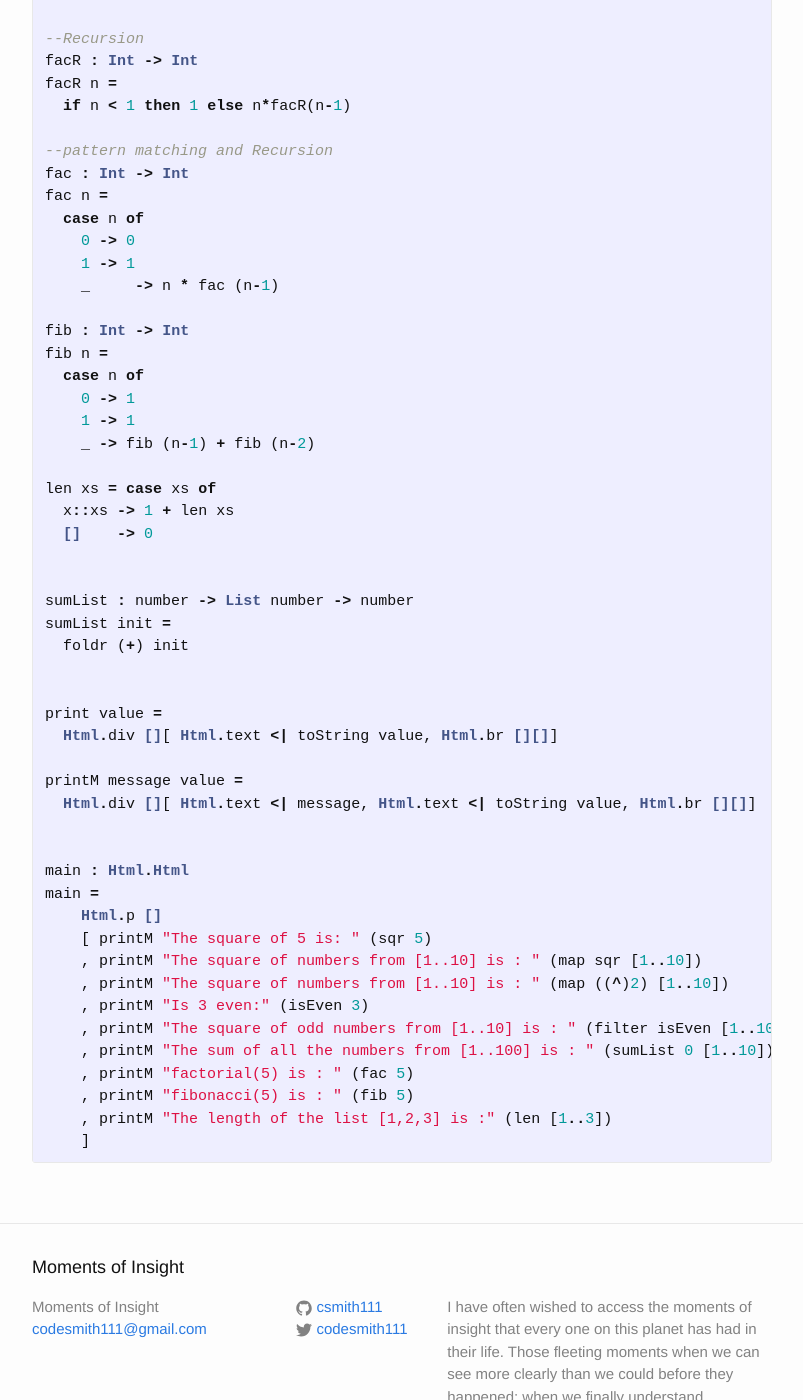
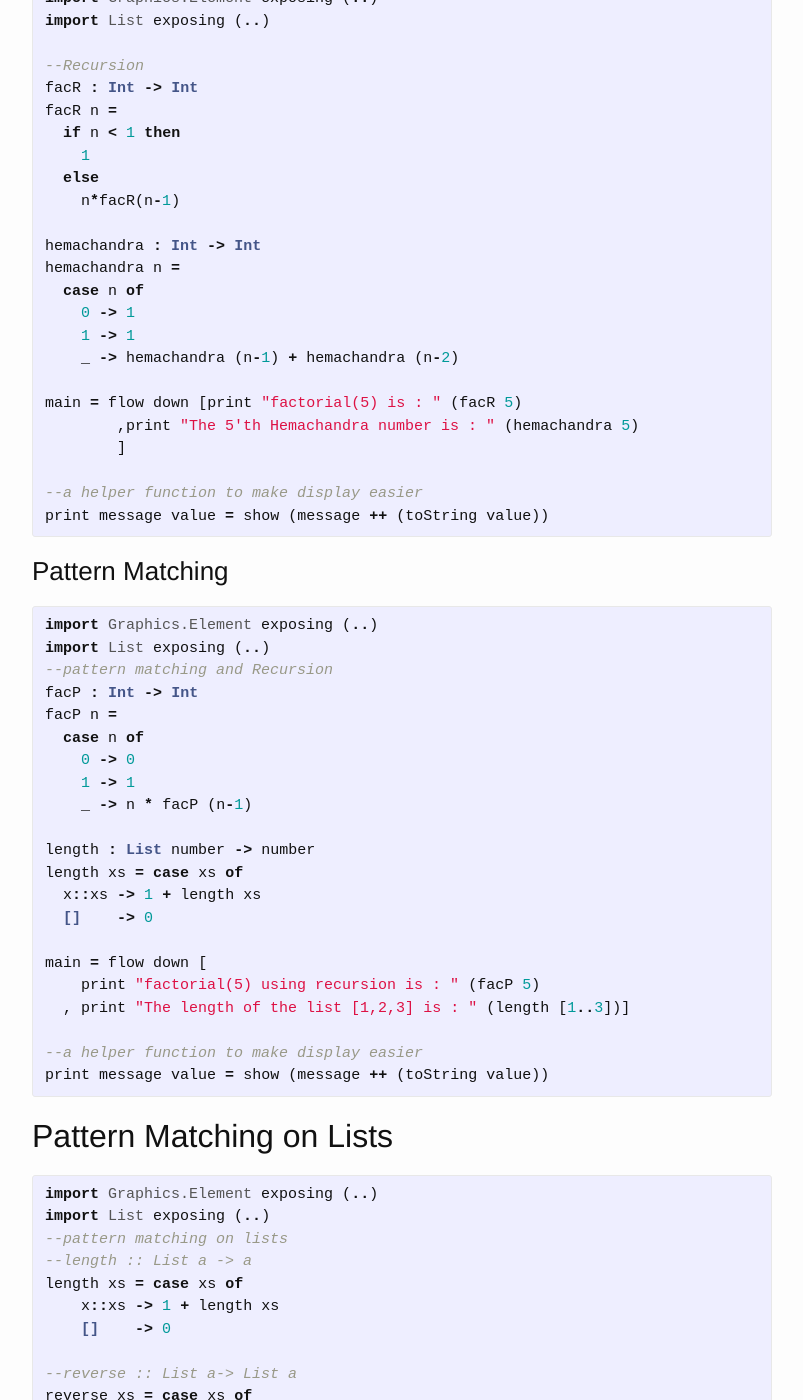
Before and after one commit to csmith111/csmith111.github.io, a Jekyll site: the page built from _posts/2016-02-07-ASecondBlogPost.markdown, in a window 1280 px wide and 1400 px high, scrolled down 2339 px. Shown: the whole window, without its empty margins (238-1041 px from the left). Built offline with Jekyll 4.4.1, drawn with Linux system fonts in a browser that asks for light colours; formulas are drawn with MathJax 3; some of the changed text lies outside the part shown.

Commit message:
fourth blog post

```diff
--- a/_includes/head.html
+++ b/_includes/head.html
@@ -9,4 +9,34 @@
   <link rel="stylesheet" href="{{ "/css/main.css" | prepend: site.baseurl }}">
   <link rel="canonical" href="{{ page.url | replace:'index.html','' | prepend: site.baseurl | prepend: site.url }}">
   <link rel="alternate" type="application/rss+xml" title="{{ site.title }}" href="{{ "/feed.xml" | prepend: site.baseurl | prepend: site.url }}">
+
+  <script type="text/x-mathjax-config">
+      MathJax.Hub.Config({
+          jax: ["input/TeX","output/HTML-CSS"],
+          extensions: ["tex2jax.js"],
+          tex2jax: {
+          inlineMath: [ ['$','$'], ["\\(","\\)"] ],
+          displayMath: [ ['$$','$$'], ["\\[","\\]"] ],
+          processEscapes: true
+          },
+      });
+      </script>
+
+      <script type="text/x-mathjax-config">
+      MathJax.Hub.Config({
+          tex2jax: {
+          skipTags: ['script', 'noscript', 'style', 'textarea', 'pre']
+          }
+      });
+
+      MathJax.Hub.Queue(function() {
+          var all = MathJax.Hub.getAllJax(), i;
+          for(i=0; i < all.length; i += 1) {
+              all[i].SourceElement().parentNode.className += ' has-jax';
+          }
+      });
+      </script>
+
+      <script type="text/javascript" src="http://cdn.mathjax.org/mathjax/latest/MathJax.js"></script>
+
 </head>
--- a/_posts/2016-02-07-ASecondBlogPost.markdown
+++ b/_posts/2016-02-07-ASecondBlogPost.markdown
@@ -51,14 +51,18 @@
 isEven n =
    n % 2 == 0
 
-main = show [print "The sqr of 5 is : " (sqr 5)
-        ,print "40 degrees centigrade is : " (centigradeToFahrenheit 40)
+increment : number -> number
+increment n = n+1
+
+main = flow down [print "The sqr of 5 is : " (sqr 5)
+        ,print "40 degrees centigrade in Fahrenheit is : " (centigradeToFahrenheit 40)
         ,print "Is 5 an even number : " (isEven 5)
         ,print "3 + 2 is : " (add 3 2)
+        ,print "incrementing 5 we get : " (increment 5)
         ]
 
 --a helper function to make display easier
-print message value = (message ++ (toString value))
+print message value = show (message ++ (toString value))
 
 {% endhighlight %}
 
@@ -87,72 +91,109 @@
 print message value = show (message ++ (toString value))
 {% endhighlight %}
 
-## Function Composition
+
 
 ## Recursive Functions
 
-{% highlight Haskell %}
-
-sqr : number -> number
-sqr n =
-  n*n
+Recursive Functions are simply functions that call themselves in their definition. Recursion is a powerful technique to solve problems in an intuitive and compact manner. The common example used to illustrate this is the factorial function:
+$$ n! = n*(n-1)!$$. As you can see the definition of the function refers to itself. This is natural to do in mathematics, can we do the same in an Elm program? The answer is  yes.. Let us see how this looks.
 
 
-isEven : Int -> Bool
-isEven n =
-  n % 2 == 0
+{% highlight Haskell %}
+import Graphics.Element exposing (..)
+import List exposing (..)
 
 --Recursion
 facR : Int -> Int
 facR n =
-  if n < 1 then 1 else n*facR(n-1)
+  if n < 1 then
+    1
+  else
+    n*facR(n-1)
 
+hemachandra : Int -> Int
+hemachandra n =
+  case n of
+    0 -> 1
+    1 -> 1
+    _ -> hemachandra (n-1) + hemachandra (n-2)
+
+main = flow down [print "factorial(5) is : " (facR 5)
+        ,print "The 5'th Hemachandra number is : " (hemachandra 5)
+        ]
+
+--a helper function to make display easier
+print message value = show (message ++ (toString value))
+{% endhighlight %}
+
+### Pattern Matching
+
+{% highlight Haskell %}
+import Graphics.Element exposing (..)
+import List exposing (..)
 --pattern matching and Recursion
-fac : Int -> Int
-fac n =
+facP : Int -> Int
+facP n =
   case n of
     0 -> 0
     1 -> 1
-    _     -> n * fac (n-1)
+    _ -> n * facP (n-1)
 
-fib : Int -> Int
-fib n =
-  case n of
-    0 -> 1
-    1 -> 1
-    _ -> fib (n-1) + fib (n-2)
-
-len xs = case xs of
-  x::xs -> 1 + len xs
+length : List number -> number
+length xs = case xs of
+  x::xs -> 1 + length xs
   []    -> 0
 
+main = flow down [
+    print "factorial(5) using recursion is : " (facP 5)
+  , print "The length of the list [1,2,3] is : " (length [1..3])]
 
+--a helper function to make display easier
+print message value = show (message ++ (toString value))
+{% endhighlight %}
+
+## Pattern Matching on Lists
+
+{% highlight Haskell %}
+import Graphics.Element exposing (..)
+import List exposing (..)
+--pattern matching on lists
+--length :: List a -> a
+length xs = case xs of
+    x::xs -> 1 + length xs
+    []    -> 0
+
+--reverse :: List a-> List a
+reverse xs = case xs of
+  x::xs -> (reverse xs)++[x]
+  [] -> []
+
+head xs = case xs of
+  x::xs -> x
+  [] -> 0
+
+main =
+  flow down [print "The head element of the list [2..5] is : " (head [1..5])
+  ,print "The reversed elements of the list [2..5] is : " (reverse [1..5])
+  ]
+
+print message value = show (message ++ (toString value))
+{% endhighlight %}
+
+## Higher Order Functions - Maps and Folds
+
+{% highlight Haskell %}
+import Graphics.Element exposing (..)
+import List exposing (..)
 sumList : number -> List number -> number
 sumList init =
-  foldr (+) init
+  List.foldr (+) init
+
+print message value = show (message ++ (toString value))
+{% endhighlight %}
+
+## Function Composition
 
 
-print value =
-  Html.div [][ Html.text <| toString value, Html.br [][]]
-
-printM message value =
-  Html.div [][ Html.text <| message, Html.text <| toString value, Html.br [][]]
-
-
-main : Html.Html
-main =
-    Html.p []
-    [ printM "The square of 5 is: " (sqr 5)
-    , printM "The square of numbers from [1..10] is : " (map sqr [1..10])
-    , printM "The square of numbers from [1..10] is : " (map ((^)2) [1..10])
-    , printM "Is 3 even:" (isEven 3)
-    , printM "The square of odd numbers from [1..10] is : " (filter isEven [1..10])
-    , printM "The sum of all the numbers from [1..100] is : " (sumList 0 [1..10])
-    , printM "factorial(5) is : " (fac 5)
-    , printM "fibonacci(5) is : " (fib 5)
-    , printM "The length of the list [1,2,3] is :" (len [1..3])
-    ]
-
-{% endhighlight %}
 
 [try-elm]: http://elm-lang.org/try
--- a/_posts/2016-02-08-ElmGraphics.markdown
+++ b/_posts/2016-02-08-ElmGraphics.markdown
@@ -115,6 +115,10 @@
 
 {% endhighlight %}
 
+### Exercises
+
+1. Write code the makes a square with a `dashed` outline.
+(Hint you can use the function `dashed` instead of )
 
 ### Transforming Shapes
 
```
